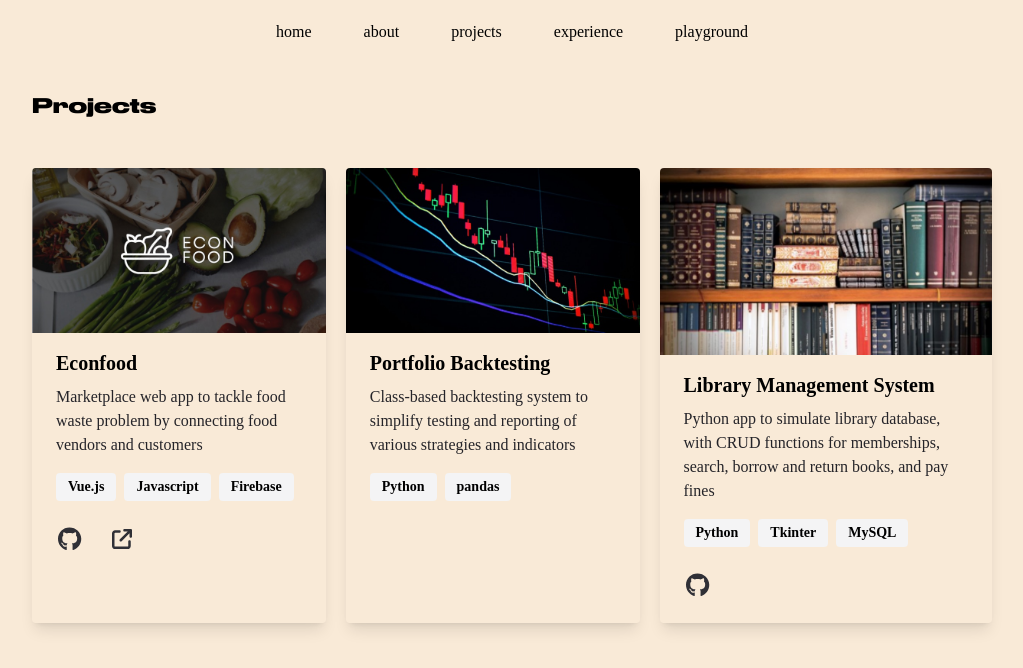
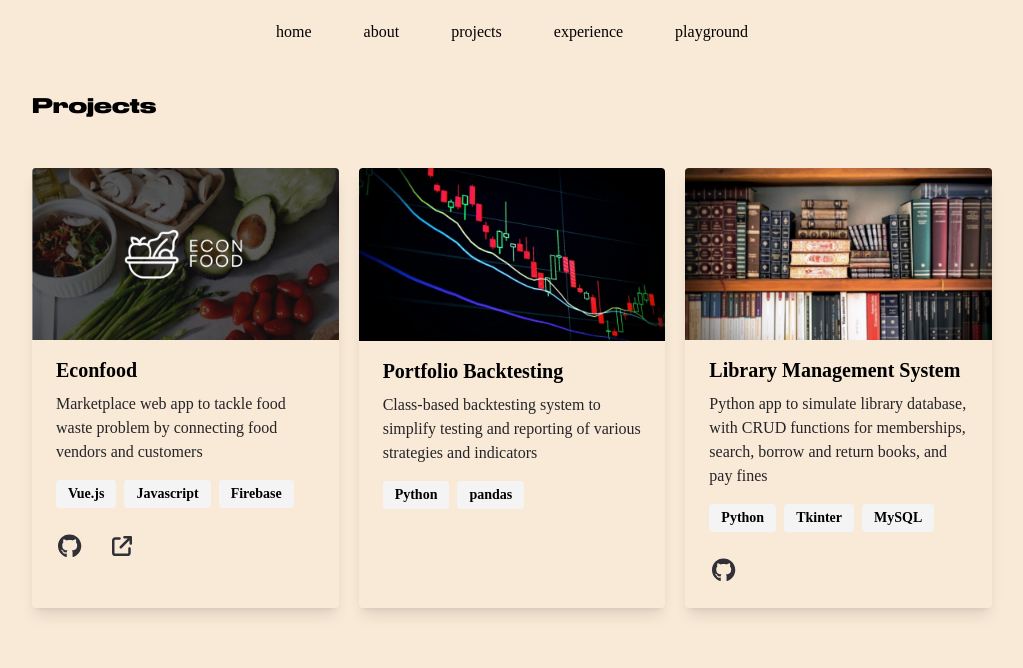
Before and after one commit to brextonho/website, a Next.js app: page /projects in a window 1280 px wide. Shown: the top 668 px of the page, without its empty margins (128-1151 px from the left). Built offline with nearby package versions, Linux system fonts and the light colour scheme.

Commit message:
fixed bugs for ModeToggle and ProjectCard

```diff
--- a/src/app/components/ModeToggle.tsx
+++ b/src/app/components/ModeToggle.tsx
@@ -4,10 +4,10 @@ import { useTheme } from "next-themes";
 import { Button } from "@/app/components/ui/button";
 
 export function ModeToggle() {
-    const { theme, setTheme } = useTheme();
+    const { resolvedTheme, setTheme } = useTheme();
 
     const toggleTheme = () => {
-        if (theme === 'dark') {
+        if (resolvedTheme === 'dark') {
             setTheme('light');
         } else {
             setTheme('dark');
@@ -16,7 +16,7 @@ export function ModeToggle() {
 
     return (
         <Button className='hover:opacity-75' size="iconxs" onClick={toggleTheme}>
-            {theme === 'dark' ? (
+            {resolvedTheme === 'dark' ? (
                 <Sun className="h-[1.8rem] w-[1.8rem] rotate-0 scale-100 transition-all" />
             ) : (
                 <Moon className="h-[1.8rem] w-[1.8rem] rotate-0 scale-100 transition-all" />
--- a/src/app/components/ProjectCard.tsx
+++ b/src/app/components/ProjectCard.tsx
@@ -16,9 +16,10 @@ interface CardProps {
 }
 
 const ProjectCard: React.FC<CardProps> = ({ imgSource, altTitle, title, description, tags, githublink, projectlink }) => (
-  <div className="max-w-sm bg-slate-100 rounded overflow-hidden shadow-lg">
+  <div className="max-w-sm mx-auto md:max-w-none md:mx-0 bg-slate-100 rounded overflow-hidden shadow-lg">
     <Image
       src={imgSource}
+      className="w-full h-auto aspect-video object-cover"
       // width={500}
       // height={500}
       // fill={true}
--- a/src/pages/projects.tsx
+++ b/src/pages/projects.tsx
@@ -11,7 +11,7 @@ const Projects: React.FC = () => {
     <div className="flex flex-col min-h-screen pb-10 mx-10 sm:mx-10 md:mx-20 lg:mx-32 xl:mx-40 2xl:mx-56">
       <NavMenu/>
       <h1 className="pt-10 pb-12 text-xl">Projects</h1>
-      <div className='group flex flex-col items-center lg:flex-row lg:items-stretch list-none gap-5'>
+      <div className='group grid grid-cols-1 md:grid-cols-2 lg:grid-cols-3 list-none gap-5'>
         <ProjectCard
             imgSource={EconFoodPic}
             altTitle="econfood"
```
